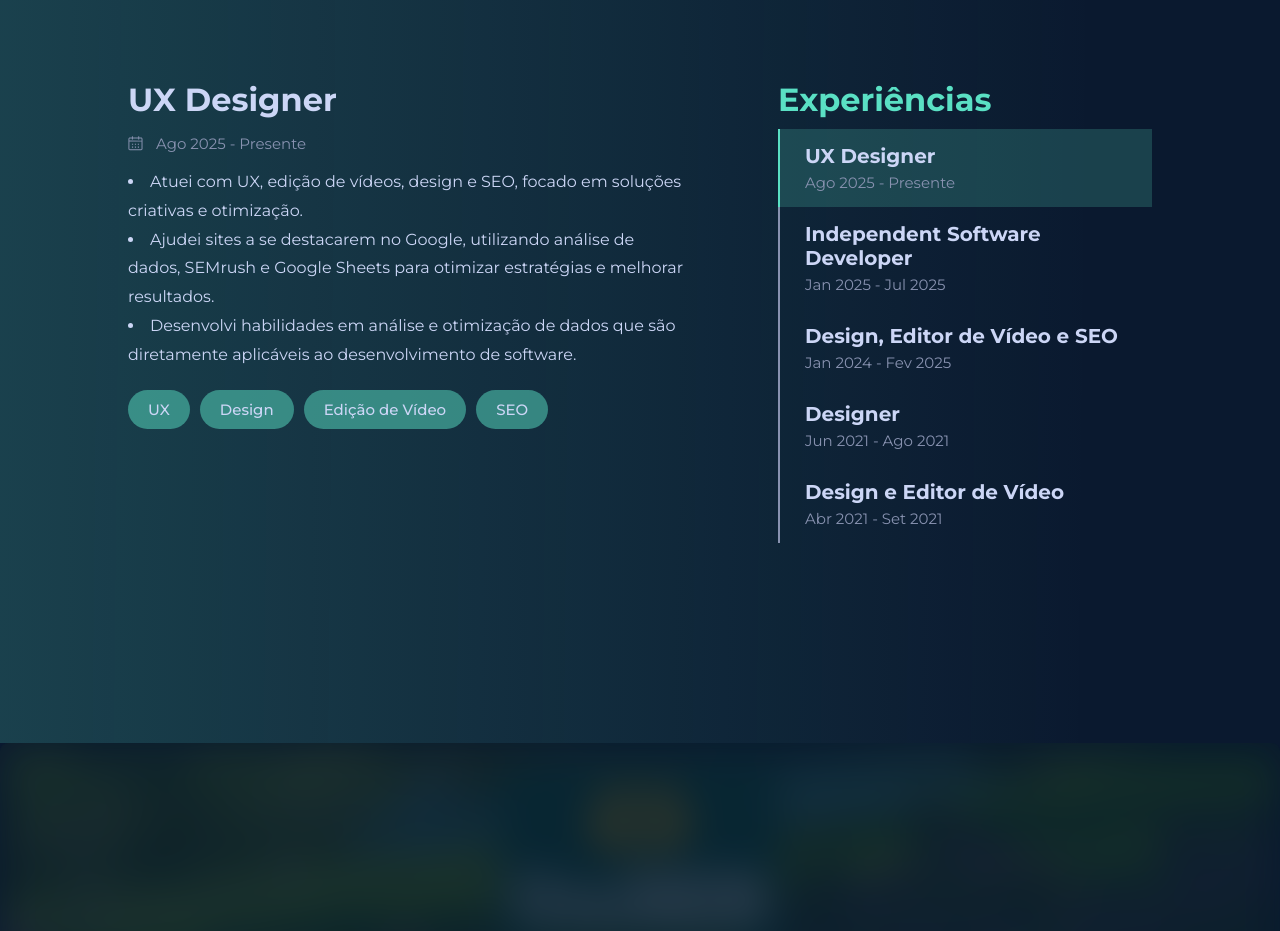
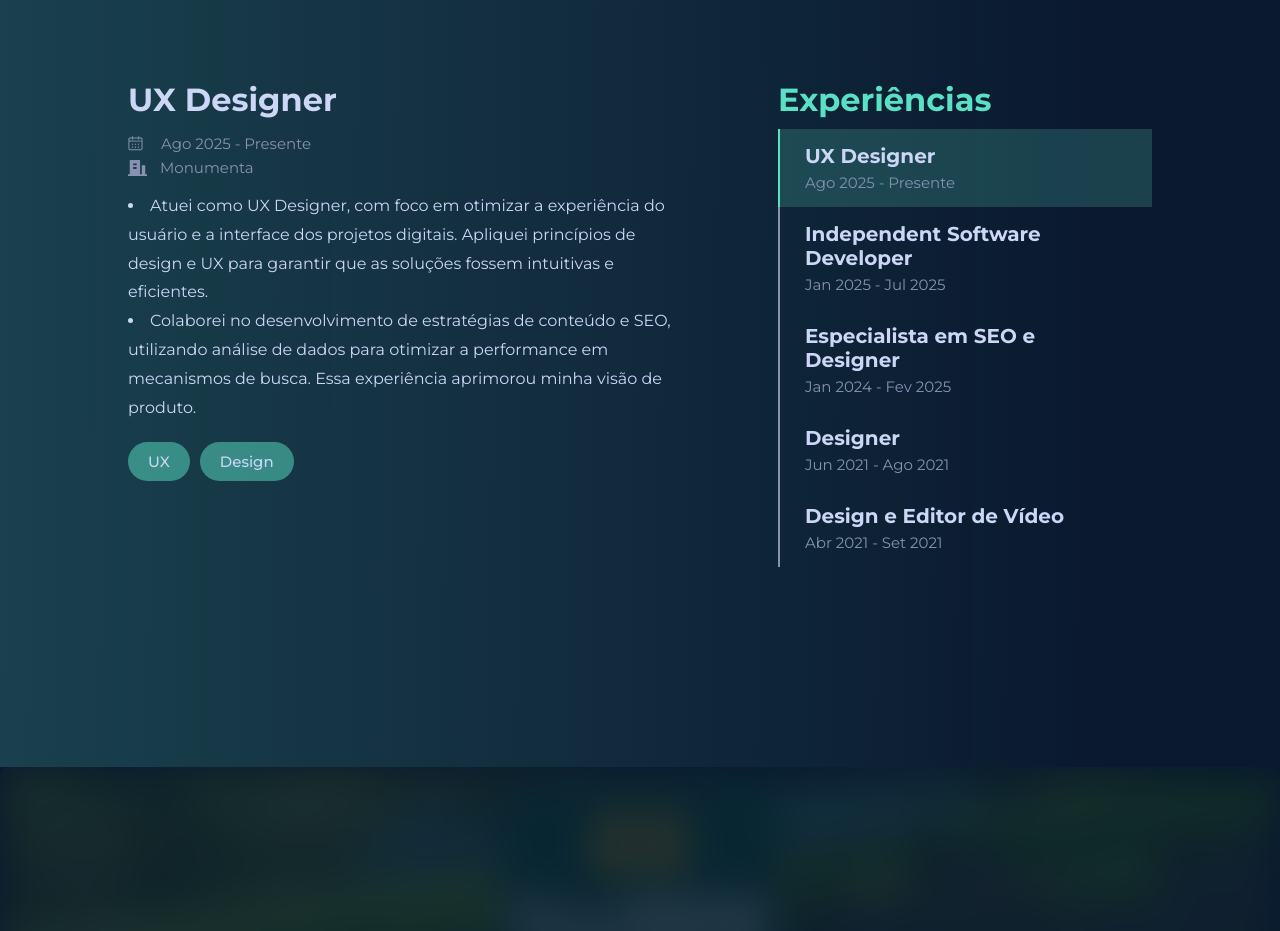
Before and after one commit to gustavonbarboza/portfolio-v2, a React (Create React App) app: page / in a window 1280 px wide. Shown: the part 1085-2016 px from the top of the page. Built offline with nearby package versions, Linux system fonts and the light colour scheme.

Commit message:
Adicionado a empresa de cada experiencia de trabalho, e alteração no conteúdo dessas experiencias

```diff
--- a/src/components/JobDetails/index.js
+++ b/src/components/JobDetails/index.js
@@ -1,30 +1,41 @@
 import PropTypes from 'prop-types';
 import {
-  DetailsContainer, Title, Period, Description, Skills, SkillTag,
+  DetailsContainer, Title, Period, Company, Description, Skills, SkillTag,
 } from './styles';
 
 import calendarIcon from '../../assets/images/icons/calendar-icon.svg';
+import buildingIcon from '../../assets/images/icons/building-icon.svg';
 
 function JobDetails({
-  title, period, description, skills,
+  title, period, company, description, skills,
 }) {
   return (
     <DetailsContainer>
+
       <Title>{title}</Title>
+
       <Period>
         <img src={calendarIcon} alt="calendar-icon" />
         {period}
       </Period>
+
+      <Company>
+        <img src={buildingIcon} alt="company-icon" />
+        {company}
+      </Company>
+
       <Description>
         {description.map((item) => (
           <li key={item}>{item}</li>
         ))}
       </Description>
+
       <Skills>
         {skills.map((skill) => (
           <SkillTag key={skill}>{skill}</SkillTag>
         ))}
       </Skills>
+
     </DetailsContainer>
   );
 }
@@ -32,6 +43,7 @@ function JobDetails({
 JobDetails.propTypes = {
   title: PropTypes.string.isRequired,
   period: PropTypes.string.isRequired,
+  company: PropTypes.string.isRequired,
   description: PropTypes.arrayOf(PropTypes.string).isRequired,
   skills: PropTypes.arrayOf(PropTypes.string).isRequired,
 };
--- a/src/components/JobDetails/styles.js
+++ b/src/components/JobDetails/styles.js
@@ -13,15 +13,29 @@ export const Title = styled.h3`
 export const Period = styled.p`
   display: flex;
   align-items: center;
-  gap: 13px;
+  gap: 18px;
   font-size: 15px;
   color: ${({ theme }) => theme.text.muted};
   margin-top: 15px;
-  margin-bottom: 15px;
+  margin-bottom: 5px;
 
   img {
     width: 15px;
     height: 15px;
+  }
+`;
+
+export const Company = styled.p`
+  display: flex;
+  align-items: center;
+  gap: 13px;
+  font-size: 15px;
+  color: ${({ theme }) => theme.text.muted};
+  margin-bottom: 15px;
+
+  img {
+    width: 19px;
+    height: 16px;
   }
 `;
 
--- a/src/data/careerData.js
+++ b/src/data/careerData.js
@@ -1,38 +1,39 @@
+// O active é a primeira experiencia a ser mostrada no site
+
 export const careerExperiences = [
   {
     id: 1,
     title: 'UX Designer',
     period: 'Ago 2025 - Presente',
-    active: true, // Esse active é para ser o primeiro a mostrar quando renderizar
+    company: 'Monumenta',
+    active: true,
     details: [
-      'Atuei com UX, edição de vídeos, design e SEO, focado em soluções criativas e otimização.',
-      'Ajudei sites a se destacarem no Google, utilizando análise de dados, SEMrush e Google Sheets para otimizar estratégias e melhorar resultados.',
-      'Desenvolvi habilidades em análise e otimização de dados que são diretamente aplicáveis ao desenvolvimento de software.',
+      'Atuei como UX Designer, com foco em otimizar a experiência do usuário e a interface dos projetos digitais. Apliquei princípios de design e UX para garantir que as soluções fossem intuitivas e eficientes.',
+      'Colaborei no desenvolvimento de estratégias de conteúdo e SEO, utilizando análise de dados para otimizar a performance em mecanismos de busca. Essa experiência aprimorou minha visão de produto.',
     ],
-    skills: ['UX', 'Design', 'Edição de Vídeo', 'SEO'],
+    skills: ['UX', 'Design'],
   },
   {
     id: 2,
     title: 'Independent Software Developer',
     period: 'Jan 2025 - Jul 2025',
+    company: 'Autônomo',
     active: false,
     details: [
-      'Desenvolvi websites personalizados, desde o layout até a implementação de funcionalidades, usando JavaScript, Node.js e React.',
-      'Criei e gerenciei sites em WordPress, incluindo a personalização de layouts e o uso de plugins para criar soluções de e-commerce.',
-      'Gerenciei a configuração de domínio, hospedagem e segurança, além de integrar diferentes serviços e APIs.',
-      'Foco em entregar projetos otimizados para usabilidade e performance, alinhados com os objetivos de negócio dos clientes.',
+      'Desenvolvi websites full stack personalizados, usando tecnologias como JavaScript, Node.js e React. Minha atuação incluiu desde a criação do layout até a implementação de funcionalidades complexas.',
+      'Criei e gerenciei sites em WordPress, incluindo a personalização de e-commerce com plugins. Além disso, cuidei da segurança, hospedagem e integrações com APIs externas.',
     ],
     skills: ['JavaScript', 'Node.js', 'React', 'WordPress'],
   },
   {
     id: 3,
-    title: 'Design, Editor de Vídeo e SEO',
+    title: 'Especialista em SEO e Designer',
     period: 'Jan 2024 - Fev 2025',
+    company: 'Trik Digital',
     active: false,
     details: [
-      'Atuei com UX, edição de vídeos, design e SEO, focado em soluções criativas e otimização.',
-      'Ajudei sites a se destacarem no Google, utilizando análise de dados, SEMrush e Google Sheets para otimizar estratégias e melhorar resultados.',
-      'Desenvolvi habilidades em análise e otimização de dados que são diretamente aplicáveis ao desenvolvimento de software.',
+      'Como Especialista em SEO na Trik Digital, ajudei sites a se destacarem nos resultados de busca. Lidei com análise de dados e ferramentas como SEMrush para otimizar as estratégias e gerar relatórios de desempenho.',
+      'Paralelamente, atuei como Designer e Editor de Vídeos, criando conteúdos para clientes. Essa experiência me deu uma perspectiva valiosa sobre a união entre design, usabilidade e otimização para a web.',
     ],
     skills: ['UX', 'Design', 'Edição de Vídeo', 'SEO'],
   },
@@ -40,10 +41,11 @@ export const careerExperiences = [
     id: 4,
     title: 'Designer',
     period: 'Jun 2021 - Ago 2021',
+    company: 'ViewNow',
     active: false,
     details: [
-      'Desenvolvi projetos de design para clientes da empresa.',
-      'Usei programas com Photoshop e Illustrator para criar artes para redes sociais como Instagram e YouTube.',
+      'Criei artes e projetos de design para clientes da ViewNow, usando ferramentas como Photoshop e Illustrator. Produzi conteúdo visual para mídias sociais como Instagram e YouTube, aplicando princípios de design.',
+      'O trabalho envolveu desde a concepção de layouts até a entrega final, contribuindo para o crescimento da minha habilidade em design gráfico e atenção aos detalhes em projetos digitais.',
     ],
     skills: ['Photoshop', 'Illustrator', 'Design Gráfico'],
   },
@@ -51,10 +53,11 @@ export const careerExperiences = [
     id: 5,
     title: 'Design e Editor de Vídeo',
     period: 'Abr 2021 - Set 2021',
+    company: 'Tower Digital',
     active: false,
     details: [
-      'Criei conteúdo de marketing digital para diversas plataformas (Instagram, Youtube, etc.).',
-      'Produzi vídeos e editei imagens, aprimorando meu senso estético e atenção aos detalhes, competências essenciais para o desenvolvimento Front-end.',
+      'Fui responsável por criar conteúdo de marketing digital, com foco em vídeos para o YouTube e posts para o Instagram. Minha atuação cobriu desde a edição até a finalização do material.',
+      'Essa experiência aprimorou meu senso estético e atenção aos detalhes, competências essenciais para o desenvolvimento Front-end. Trabalhei com a criação de conteúdo em diversas plataformas digitais.',
     ],
     skills: ['Design', 'Edição de Vídeo', 'Marketing Digital'],
   },
--- a/src/sections/Career/index.js
+++ b/src/sections/Career/index.js
@@ -41,6 +41,7 @@ function Career({ id }) {
             <JobDetails
               title={activeExperience.title}
               period={activeExperience.period}
+              company={activeExperience.company}
               description={activeExperience.details}
               skills={activeExperience.skills}
             />
```
Also changed, not shown: src/assets/images/icons/building-icon.svg (added).
